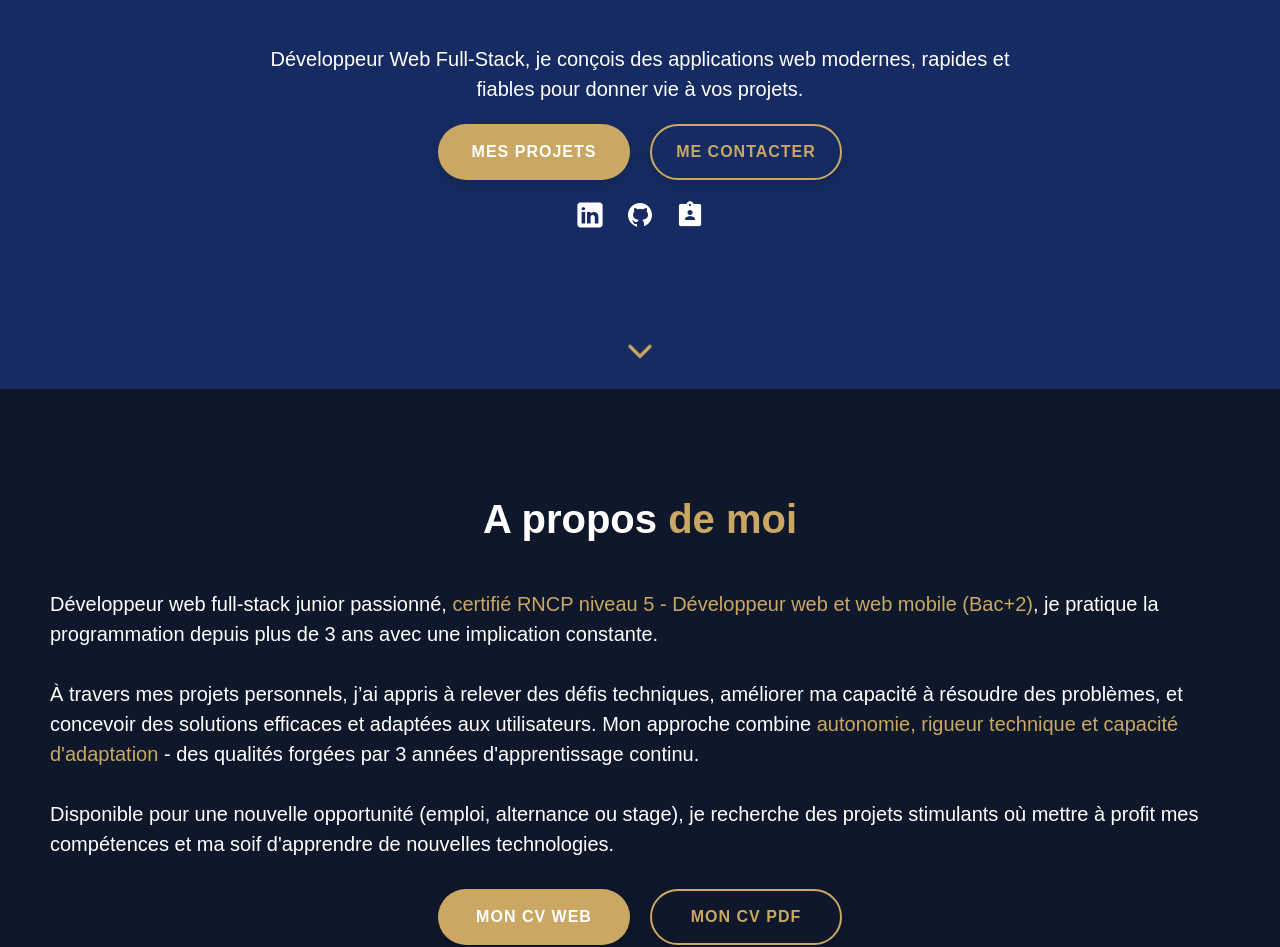
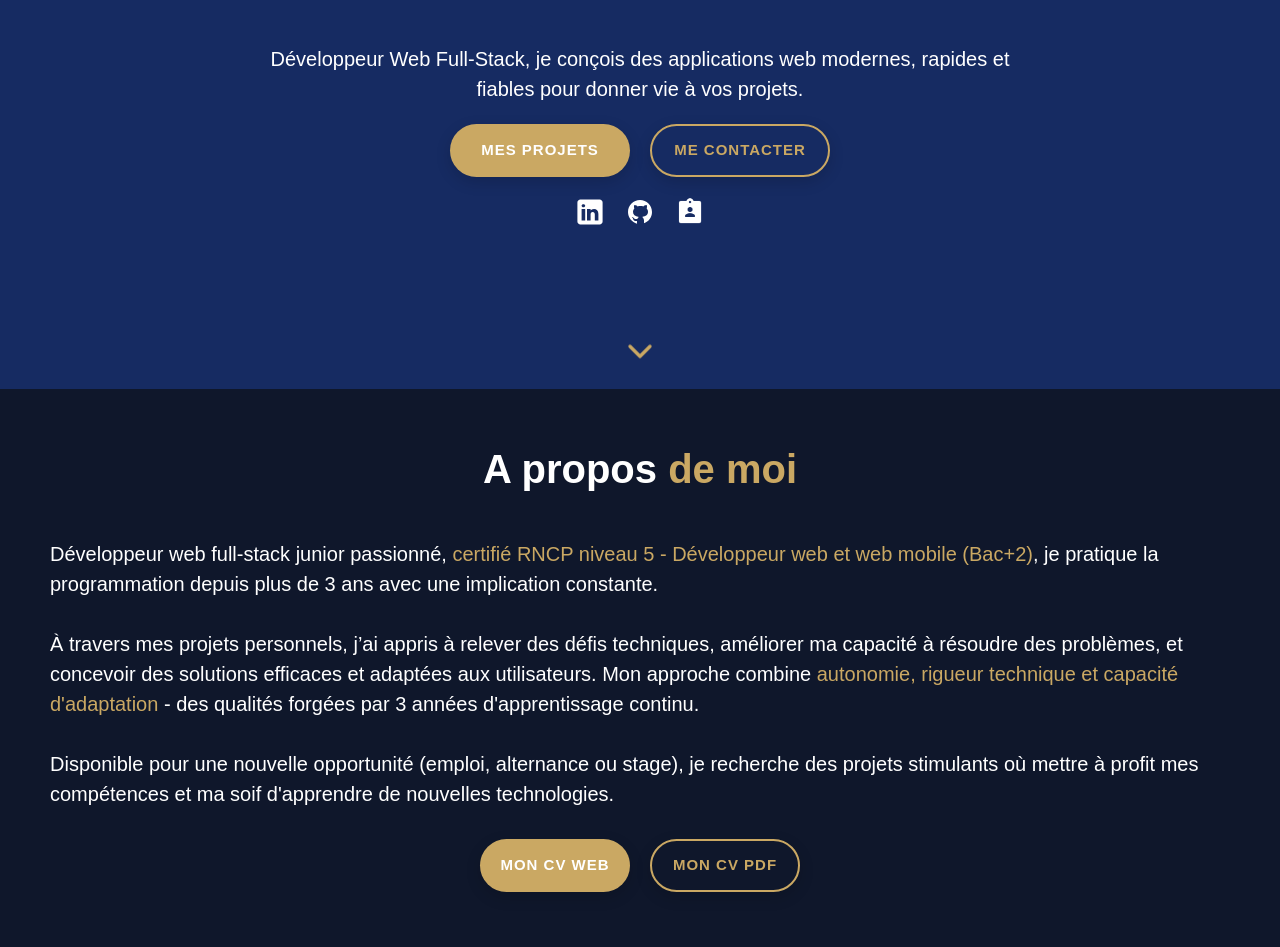
Before and after one commit to AlexDelapierre/Portfolio-React, a React (Create React App) app: page / in a window 1280 px wide. Shown: the part 411-1358 px from the top of the page. Built offline with nearby package versions, Linux system fonts and the light colour scheme.

Commit message:
style: ajust section margin-top

```diff
--- a/src/components/About/About.css
+++ b/src/components/About/About.css
@@ -15,8 +15,8 @@
 }
 
 .btn-cv {
-  font-size: 1.6rem;
-  width: 12em;
+  font-size: 1.5rem;
+  width: 10em;
   height: 3.5em;
   padding: 1.5rem 2rem;
   text-align: center
--- a/src/components/Hero/Hero.css
+++ b/src/components/Hero/Hero.css
@@ -12,6 +12,7 @@
   margin: auto;
   margin-bottom: 1.5rem;
   border: 5px solid #caa863;
+  margin-top: 5rem;
 }
 
 .portrait {
@@ -22,29 +23,47 @@
 }
 
 .home-hero__title {
-  font-size: 3rem;
+  font-size: 2rem;
   text-align: center;
   font-weight: 600;
-  margin-top: 1rem
+  margin-top: 2rem
 }
 
-@media screen and (max-width: 767px) {
+/* Tablette */
+@media screen and (min-width: 767px) {
   .home-hero__title {
     font-size: 2rem;
     margin-top: 2rem
   }
 }
 
+/* Desktop */
+@media screen and (min-width: 767px) {
+  .home-hero__title {
+  font-size: 3rem;
+  margin-top: 1rem
+}
+}
+
 .home-hero__info {
-  margin: 1rem auto 0 auto;
+  margin: 1rem auto 5rem auto;
   max-width: 80rem
 }
 
-@media screen and (max-width: 767px) {
+/* Tablette */
+@media screen and (min-width: 767px) {
   .home-hero__info {
     margin: 1rem auto 5rem auto;
   }
 }
+
+/* Desktop */
+@media screen and (min-width: 1024px) {
+  .home-hero__info {
+    margin: 1rem auto 0 auto;
+  }
+}
+
 
 .home-hero__info-text {
   text-align: center;
@@ -65,7 +84,7 @@
 }
 
 .btn-Hero {
-  font-size: 1.6rem;
+  font-size: 1.5rem;
   width: 12em;
   height: 3.5em;
   padding: 1.5rem 2rem;
--- a/src/components/ScrollArrow/ScrollArrow.css
+++ b/src/components/ScrollArrow/ScrollArrow.css
@@ -6,7 +6,7 @@
   cursor: pointer;
 }
 
-/* Tablette */
+/* Small phone */
 @media screen and (max-width: 767px) {
   .scroll-arrow {
     bottom: 1.5rem;
--- a/src/index.css
+++ b/src/index.css
@@ -39,14 +39,14 @@ body {
 }
 
 section {
-  padding: 10rem 2rem 5rem 2rem; /* top right bottom left */
+  padding: 5rem 2rem 5rem 2rem; /* top right bottom left */
 
 }
 
 @media (min-width: 1024px) {
   section {
     min-height: 100vh;
-    padding: 10rem 5rem 5rem 5rem; /* top right bottom left */
+    padding: 5rem 5rem 5rem 5rem; /* top right bottom left */
   }
 }
 
```
